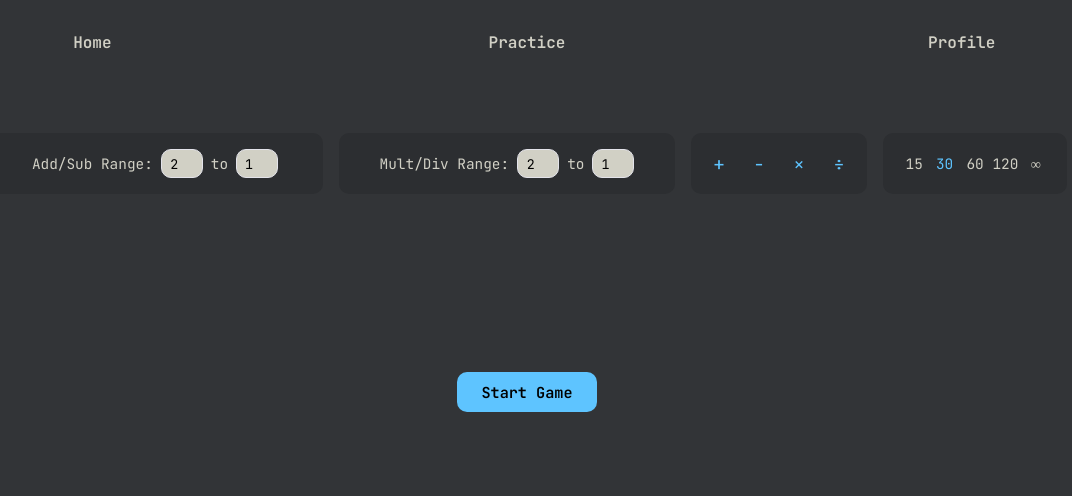
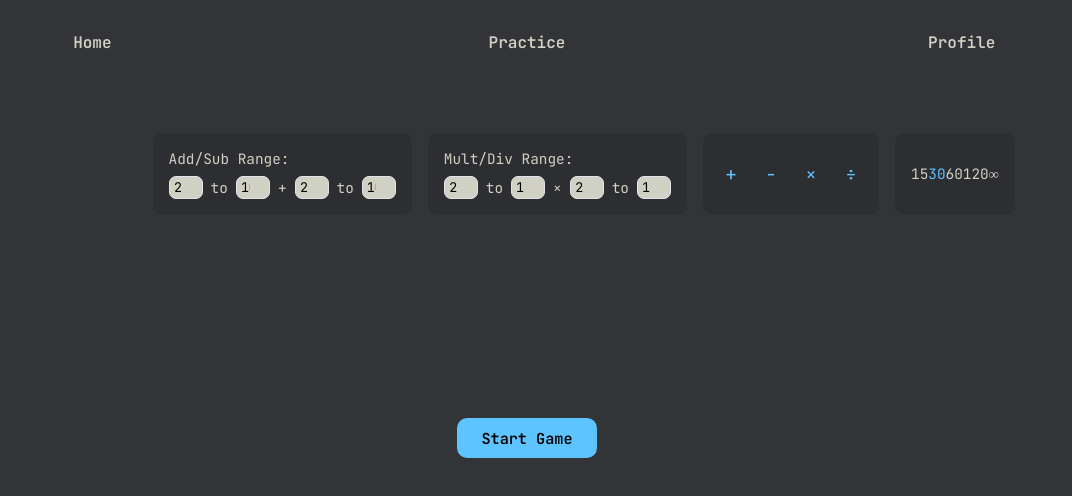
Before and after one commit to dbu79/math-game, a React (Vite) app: page / in a window 1280 px wide. Shown: the top 496 px of the page, without its empty margins (113-1185 px from the left). Built offline with nearby package versions, Linux system fonts and the light colour scheme.

Commit message:
Update equation settings

```diff
--- a/src/components/AccuracyChart.jsx
+++ b/src/components/AccuracyChart.jsx
@@ -1,4 +1,4 @@
-import { LineChart, Line, XAxis, YAxis, Tooltip, ResponsiveContainer, CartesianGrid, Cell } from "recharts";
+import { LineChart, Line, XAxis, YAxis, Tooltip, ResponsiveContainer, CartesianGrid } from "recharts";
 
 function AccuracyChart( { equationLog }) {
     let correctCount = 0
@@ -30,7 +30,7 @@ function AccuracyChart( { equationLog }) {
                     dataKey="question"
                     label={{
                         value: "Question",
-                        position: "insideLeft",
+                        position: "insideBottomLeft",
                         offset: -5}}
                     tick={{ fill: "#646669"}}
                     />
--- a/src/components/Game.jsx
+++ b/src/components/Game.jsx
@@ -11,10 +11,14 @@ function Game() {
     const [round, setRound] = useState(0)
     const [count, setCount] = useState(0)
     const [skipped, setSkipped] = useState(0)
-    const [minAdd, setMinAdd] = useState(2)
-    const [maxAdd, setMaxAdd] = useState(10)
-    const [minMult, setMinMult] = useState(2)
-    const [maxMult, setMaxMult] = useState(10)
+    const [minAdd1, setMinAdd1] = useState(2)
+    const [maxAdd1, setMaxAdd1] = useState(100)
+    const [minMul1, setMinMul1] = useState(2)
+    const [maxMul1, setMaxMul1] = useState(12)
+    const [minAdd2, setMinAdd2] = useState(2)
+    const [maxAdd2, setMaxAdd2] = useState(100)
+    const [minMul2, setMinMul2] = useState(2)
+    const [maxMul2, setMaxMul2] = useState(100)
     const [operators, setOperators] = useState(["+", "-", "*", "/"])
     const [infMode, setInfMode] = useState(false)
     const [equationLog, setEquationLog] = useState([])
@@ -92,10 +96,14 @@ function Game() {
                     count={count}
                     skipped={skipped}
                     isRunning={isRunning}
-                    minAdd={minAdd}
-                    maxAdd={maxAdd}
-                    minMult={minMult}
-                    maxMult={maxMult}
+                    minAdd1={minAdd1}
+                    maxAdd1={maxAdd1}
+                    minMul1={minMul1}
+                    maxMul1={maxMul1}
+                    minAdd2={minAdd2}
+                    maxAdd2={maxAdd2}
+                    minMul2={minMul2}
+                    maxMul2={maxMul2}
                     operators={operators}
                     onCorrect={() => setCount(c => c + 1)}
                     onSkip={() => setSkipped(s => s + 1)}
@@ -106,14 +114,14 @@ function Game() {
             ) : (
                 <StartScreen
                 onStart={startGame}
-                minAdd={minAdd}
-                maxAdd={maxAdd}
-                onMinAddChange={setMinAdd}
-                onMaxAddChange={setMaxAdd}
-                minMult={minMult}
-                maxMult={maxMult}
-                onMinMultChange={setMinMult}
-                onMaxMultChange={setMaxMult}
+                minAdd1={minAdd1} maxAdd1={maxAdd1}
+                onMinAdd1Change={setMinAdd1} onMaxAdd1Change={setMaxAdd1}
+                minMul1={minMul1} maxMul1={maxMul1}
+                onMinMul1Change={setMinMul1} onMaxMul1Change={setMaxMul1}
+                minAdd2={minAdd2} maxAdd2={maxAdd2}
+                onMinAdd2Change={setMinAdd2} onMaxAdd2Change={setMaxAdd2}
+                minMul2={minMul2} maxMul2={maxMul2}
+                onMinMul2Change={setMinMul2} onMaxMul2Change={setMaxMul2}
                 operators={operators}
                 onOperatorsChange={setOperators}
                 selectedTime={selectedTime}
--- a/src/components/Question.jsx
+++ b/src/components/Question.jsx
@@ -1,8 +1,18 @@
 import GetEquation from "../functions/GetEquation"
 import { useState, useEffect } from "react"
 
-function Question({ isRunning, onCorrect, onSkip, minAdd, maxAdd, minMult, maxMult, operators, infMode, onLogCorrect, onLogSkipped }) {
-    const [equation, setEquation] = useState(() => GetEquation(Number(minAdd), Number(maxAdd), Number(minMult), Number(maxMult), operators))
+function Question({ isRunning, onCorrect, onSkip, minAdd1, maxAdd1, minMul1, maxMul1, minAdd2, maxAdd2, minMul2, maxMul2, operators, infMode, onLogCorrect, onLogSkipped }) {
+    const [equation, setEquation] = useState(() => GetEquation({
+    minAdd1: Number(minAdd1),
+    maxAdd1: Number(maxAdd1),
+    minMul1: Number(minMul1),
+    maxMul1: Number(maxMul1),
+    minAdd2: Number(minAdd2),
+    maxAdd2: Number(maxAdd2),
+    minMul2: Number(minMul2),
+    maxMul2: Number(maxMul2),
+    operators
+}))
     const [miniTimer, setMiniTimer] = useState(4)
     const [guess, setGuess] = useState("")
 
@@ -18,7 +28,17 @@ function Question({ isRunning, onCorrect, onSkip, minAdd, maxAdd, minMult, maxMu
         if (guess === "") return
         if (Number(guess) === answer) {
             onLogCorrect(equation)
-            setEquation(GetEquation(Number(minAdd), Number(maxAdd), Number(minMult), Number(maxMult), operators))
+            setEquation(GetEquation({
+                minAdd1: Number(minAdd1),
+                maxAdd1: Number(maxAdd1),
+                minMul1: Number(minMul1),
+                maxMul1: Number(maxMul1),
+                minAdd2: Number(minAdd2),
+                maxAdd2: Number(maxAdd2),
+                minMul2: Number(minMul2),
+                maxMul2: Number(maxMul2),
+                operators
+            }))
             setGuess("")
             infMode ? setMiniTimer(Infinity) : setMiniTimer(4)
             onCorrect()
@@ -35,13 +55,23 @@ function Question({ isRunning, onCorrect, onSkip, minAdd, maxAdd, minMult, maxMu
         if (isRunning) {
             if (miniTimer === 0) {
                 onLogSkipped(equation)
-                setEquation(GetEquation(Number(minAdd), Number(maxAdd), Number(minMult), Number(maxMult), operators))
+                setEquation(GetEquation({
+                    minAdd1: Number(minAdd1),
+                    maxAdd1: Number(maxAdd1),
+                    minMul1: Number(minMul1),
+                    maxMul1: Number(maxMul1),
+                    minAdd2: Number(minAdd2),
+                    maxAdd2: Number(maxAdd2),
+                    minMul2: Number(minMul2),
+                    maxMul2: Number(maxMul2),
+                    operators
+                }))
                 setGuess("")
                 infMode ? setMiniTimer(Infinity) : setMiniTimer(4)
                 onSkip()
             }
         }
-    }, [miniTimer, isRunning, minAdd, maxAdd, minMult, maxMult, infMode])
+    }, [miniTimer, isRunning, minAdd1, maxAdd1, minMul1, maxMul1, minAdd2, maxAdd2, minMul2, maxMul2, infMode])
 
 
     return (
--- a/src/components/Settings.jsx
+++ b/src/components/Settings.jsx
@@ -1,4 +1,4 @@
-function Settings({ minAdd, maxAdd, onMinAddChange, onMaxAddChange, minMult, maxMult, onMinMultChange, onMaxMultChange, selectedTime, setSelectedTime, operators, onOperatorsChange }) {
+function Settings({ minAdd1, maxAdd1, onMinAdd1Change, onMaxAdd1Change, minMul1, maxMul1, onMinMul1Change, onMaxMul1Change, minAdd2, maxAdd2, onMinAdd2Change, onMaxAdd2Change, minMul2, maxMul2, onMinMul2Change, onMaxMul2Change, selectedTime, setSelectedTime, operators, onOperatorsChange }) {
     function toggleOperators(op) {
         if (operators.includes(op)) {
             if (operators.length === 1) return
@@ -16,15 +16,29 @@ function Settings({ minAdd, maxAdd, onMinAddChange, onMaxAddChange, minMult, max
                     <input
                         className="min-box"
                         type="number"
-                        value={minAdd ?? ""}
-                        onChange={e => onMinAddChange(e.target.value === "" ? "" : Number(e.target.value))}
+                        value={minAdd1 ?? ""}
+                        onChange={e => onMinAdd1Change(e.target.value === "" ? "" : Number(e.target.value))}
                         />
                     <span className="range-seperator">to</span>
                     <input
                     className="max-box"
                     type="number"
-                    value={maxAdd ?? ""}
-                    onChange={e => onMaxAddChange(e.target.value === "" ? "" : Number(e.target.value))}
+                    value={maxAdd1 ?? ""}
+                    onChange={e => onMaxAdd1Change(e.target.value === "" ? "" : Number(e.target.value))}
+                    />
+                    <label>+</label>
+                    <input
+                        className="min-box"
+                        type="number"
+                        value={minAdd2 ?? ""}
+                        onChange={e => onMinAdd2Change(e.target.value === "" ? "" : Number(e.target.value))}
+                        />
+                    <span className="range-seperator">to</span>
+                    <input
+                    className="max-box"
+                    type="number"
+                    value={maxAdd2 ?? ""}
+                    onChange={e => onMaxAdd2Change(e.target.value === "" ? "" : Number(e.target.value))}
                     />
                 </div>
             </div>
@@ -34,18 +48,33 @@ function Settings({ minAdd, maxAdd, onMinAddChange, onMaxAddChange, minMult, max
                     <input
                         className="min-box"
                         type="number"
-                        value={minMult ?? ""}
-                        onChange={e => onMinMultChange(e.target.value === "" ? "" : Number(e.target.value))}
+                        value={minMul1 ?? ""}
+                        onChange={e => onMinMul1Change(e.target.value === "" ? "" : Number(e.target.value))}
                         />
                     <span className="range-seperator">to</span>
                     <input
                     className="max-box"
                     type="number"
-                    value={maxMult ?? ""}
-                    onChange={e => onMaxMultChange(e.target.value === "" ? "" : Number(e.target.value))}
+                    value={maxMul1 ?? ""}
+                    onChange={e => onMaxMul1Change(e.target.value === "" ? "" : Number(e.target.value))}
+                    />
+                <label>×</label>
+                    <input
+                        className="min-box"
+                        type="number"
+                        value={minMul2 ?? ""}
+                        onChange={e => onMinMul2Change(e.target.value === "" ? "" : Number(e.target.value))}
+                        />
+                    <span className="range-seperator">to</span>
+                    <input
+                    className="max-box"
+                    type="number"
+                    value={maxMul2 ?? ""}
+                    onChange={e => onMaxMul2Change(e.target.value === "" ? "" : Number(e.target.value))}
                     />
                 </div>
             </div>
+
             <div className="operator-settings">
                 <input
                 className="operator-toggle"
--- a/src/components/StartScreen.jsx
+++ b/src/components/StartScreen.jsx
@@ -1,13 +1,17 @@
 import Settings from "./Settings"
 
-function StartScreen({ onStart, minAdd, maxAdd, onMinAddChange, onMaxAddChange, minMult, maxMult, onMinMultChange, onMaxMultChange, operators, onOperatorsChange, selectedTime, setSelectedTime }) {
+function StartScreen({ onStart, minAdd1, maxAdd1, onMinAdd1Change, onMaxAdd1Change, minMul1, maxMul1, onMinMul1Change, onMaxMul1Change, minAdd2, maxAdd2, onMinAdd2Change, onMaxAdd2Change, minMul2, maxMul2, onMinMul2Change, onMaxMul2Change, operators, onOperatorsChange, selectedTime, setSelectedTime }) {
     return (
         <>
         <Settings
-        minAdd={minAdd} maxAdd={maxAdd}
-        onMinAddChange={onMinAddChange} onMaxAddChange={onMaxAddChange}
-        minMult={minMult} maxMult={maxMult}
-        onMinMultChange={onMinMultChange} onMaxMultChange={onMaxMultChange}
+        minAdd1={minAdd1} maxAdd1={maxAdd1}
+        onMinAdd1Change={onMinAdd1Change} onMaxAdd1Change={onMaxAdd1Change}
+        minMul1={minMul1} maxMul1={maxMul1}
+        onMinMul1Change={onMinMul1Change} onMaxMul1Change={onMaxMul1Change}
+        minAdd2={minAdd2} maxAdd2={maxAdd2}
+        onMinAdd2Change={onMinAdd2Change} onMaxAdd2Change={onMaxAdd2Change}
+        minMul2={minMul2} maxMul2={maxMul2}
+        onMinMul2Change={onMinMul2Change} onMaxMul2Change={onMaxMul2Change}
         selectedTime={selectedTime} setSelectedTime={setSelectedTime}
         operators={operators} onOperatorsChange={onOperatorsChange}
         />
--- a/src/index.css
+++ b/src/index.css
@@ -32,7 +32,7 @@
     --correct: #2f9e63;
     --incorrect: #ca4754;
     --radius: 10px;
-    --max-width: 1080px;
+    --max-width: 100%;
     --space-1: 0.5rem;
     --space-2: 1rem;
     --space-3: 1.5rem;
@@ -89,7 +89,7 @@ a {
     justify-content: center;
     align-items: center;
     width: 100%;
-    max-width: var(--max-width);
+    max-width: 100%;
     margin: 0 var(--space-2);
     gap: var(--space-2);
 }
@@ -124,19 +124,20 @@ a {
     align-items: stretch;
     gap: var(--space-2);
     padding: 5rem 0rem 0rem;
-    width: 100%;
+    width: 60%;
 
 }
 
 .settings-box {
     box-sizing: border-box;
-    flex: 2;
+    flex: 1;
     background: var(--surface);
     border-radius: var(--radius);
     padding: 1rem;
     display: flex;
-    align-items: center;
-    justify-content: center;
+    flex-direction: column;
+    align-items: flex-start;
+    justify-content: flex-start;
     gap: 0.5rem;
     font-size: 0.9rem;
 }
@@ -146,18 +147,17 @@ a {
     align-items: center;
     gap: 0.5rem;
     accent-color: var(--accent);
-
 }
 
 .min-box,
 .max-box {
     width: 1.5rem;
-    height: 0.7rem;
+    height: 0.8rem;
     text-align: center;
     appearance: textfield;
     -moz-appearance: textfield;
-    padding: 0.5rem;
-    border-radius: var(--radius);
+    padding: 0.25rem;
+    border-radius: 7px;
     border: 1px solid var(--border);
     font-family: var(--font-sans);
     background: #d1d0c5;
```
Also changed, not shown: src/components/PlayScreen.jsx (+9 -5 lines), src/functions/GetEquation.js (+21 -17 lines).
